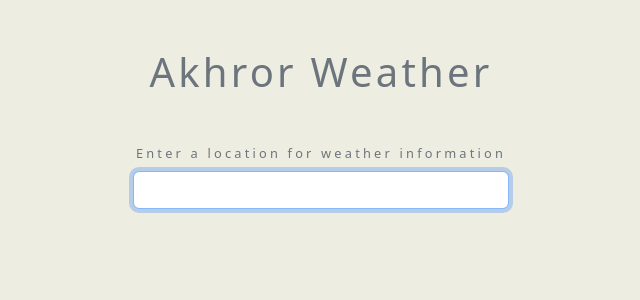
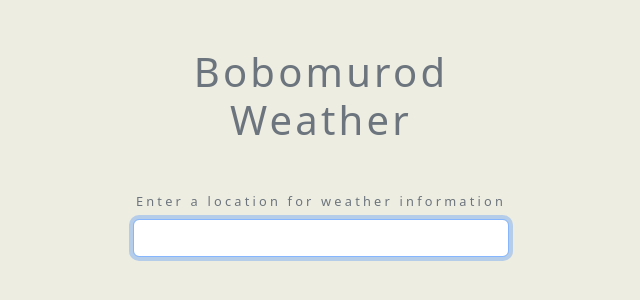
Before and after one commit to bobomurod0501/Weather-app, a plain HTML site: page index.html in a window 1280 px wide. Shown: the whole page, without its empty margins (319-959 px from the left). Drawn offline with nearby package versions, Linux system fonts and the light colour scheme.

Commit message:
index.html updates

```diff
--- a/index.html
+++ b/index.html
@@ -4,7 +4,7 @@
     <meta charset="UTF-8" />
     <meta http-equiv="X-UA-Compatible" content="IE=edge" />
     <meta name="viewport" content="width=device-width, initial-scale=1.0" />
-    <title>Bobomurod Weather</title>
+    <title>Akhror Weather</title>
     <link
       href="https://cdn.jsdelivr.net/npm/bootstrap@5.2.0-beta1/dist/css/bootstrap.min.css"
       rel="stylesheet"
@@ -15,7 +15,7 @@
   </head>
   <body>
     <div class="container text-muted mx-auto text-center">
-      <h1 class="my-5">Akhror Weather</h1>
+      <h1 class="my-5">Bobomurod Weather</h1>
 
       <form id="change-location" class="text-muted">
         <label class="mb-2" for="city">
```
